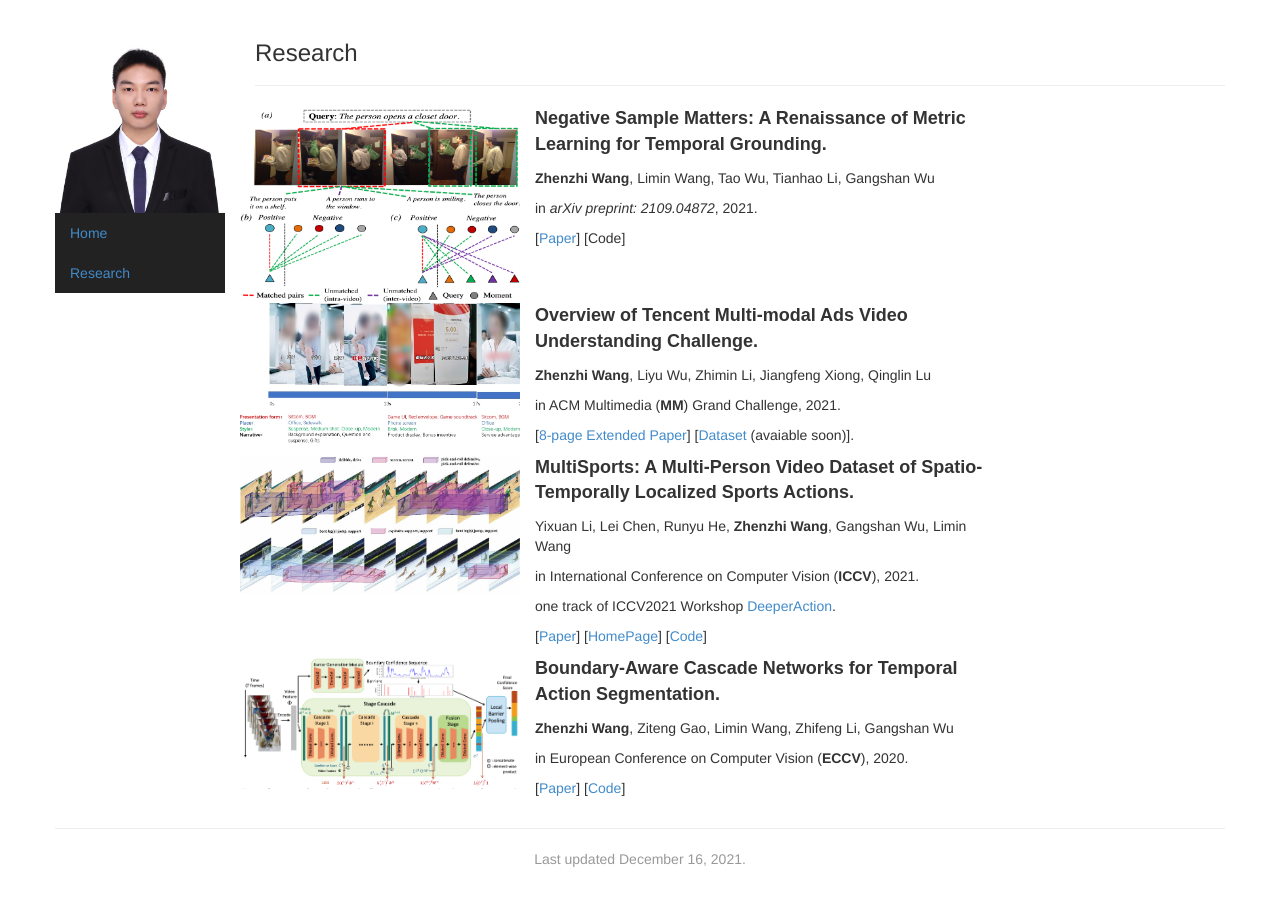
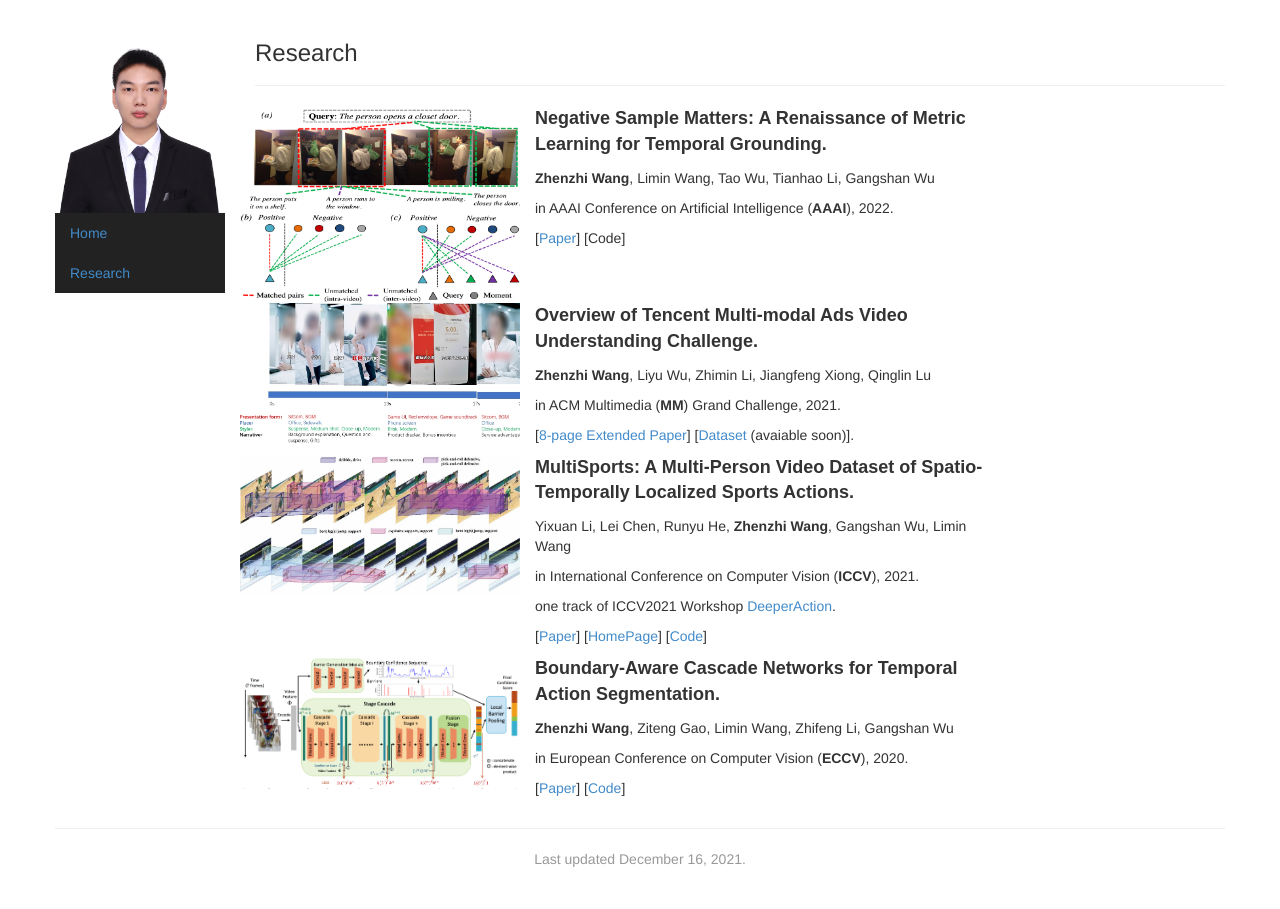
Before and after one commit to zhenzhiwang/zhenzhiwang.github.io, a Jekyll site: the page built from research.html, in a window 1280 px wide. Built offline with Jekyll 4.4.1, drawn with Linux system fonts in a browser that asks for light colours.

Commit message:
add aaai in research

```diff
--- a/research.html
+++ b/research.html
@@ -22,7 +22,7 @@ picture: avater
   <div class="col-sm-6">
     <p><font size="4" face="arial"><b>Negative Sample Matters: A Renaissance of Metric Learning for Temporal Grounding.</b></font></p>
     <p> <b>Zhenzhi Wang</b>, Limin Wang, Tao Wu, Tianhao Li, Gangshan Wu </p>
-    <p> in <i> arXiv preprint: 2109.04872</i>, 2021. </p>
+    <p> in AAAI Conference on Artificial Intelligence (<b>AAAI</b>), 2022. </p>
     <p> [<a href="https://arxiv.org/pdf/2109.04872.pdf">Paper</a>] [Code]</p>
   </div>
 </div>
```
